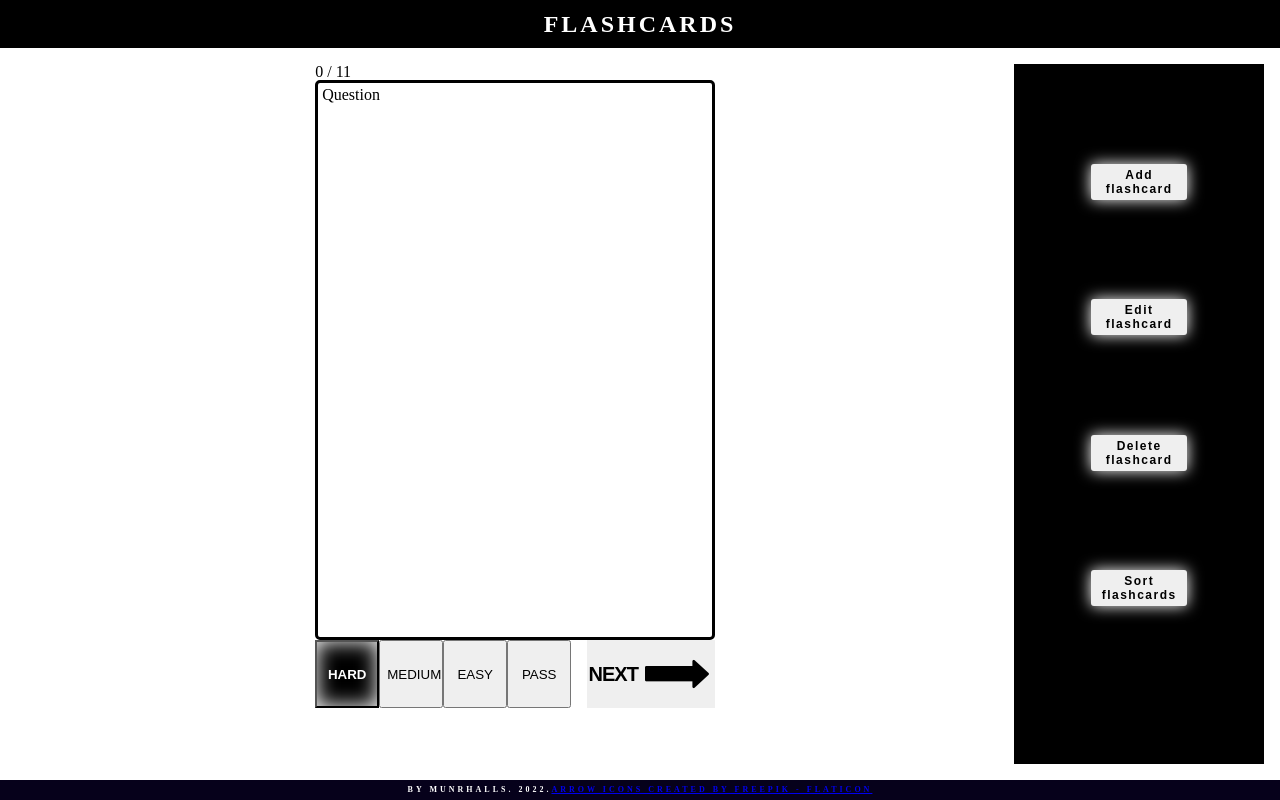
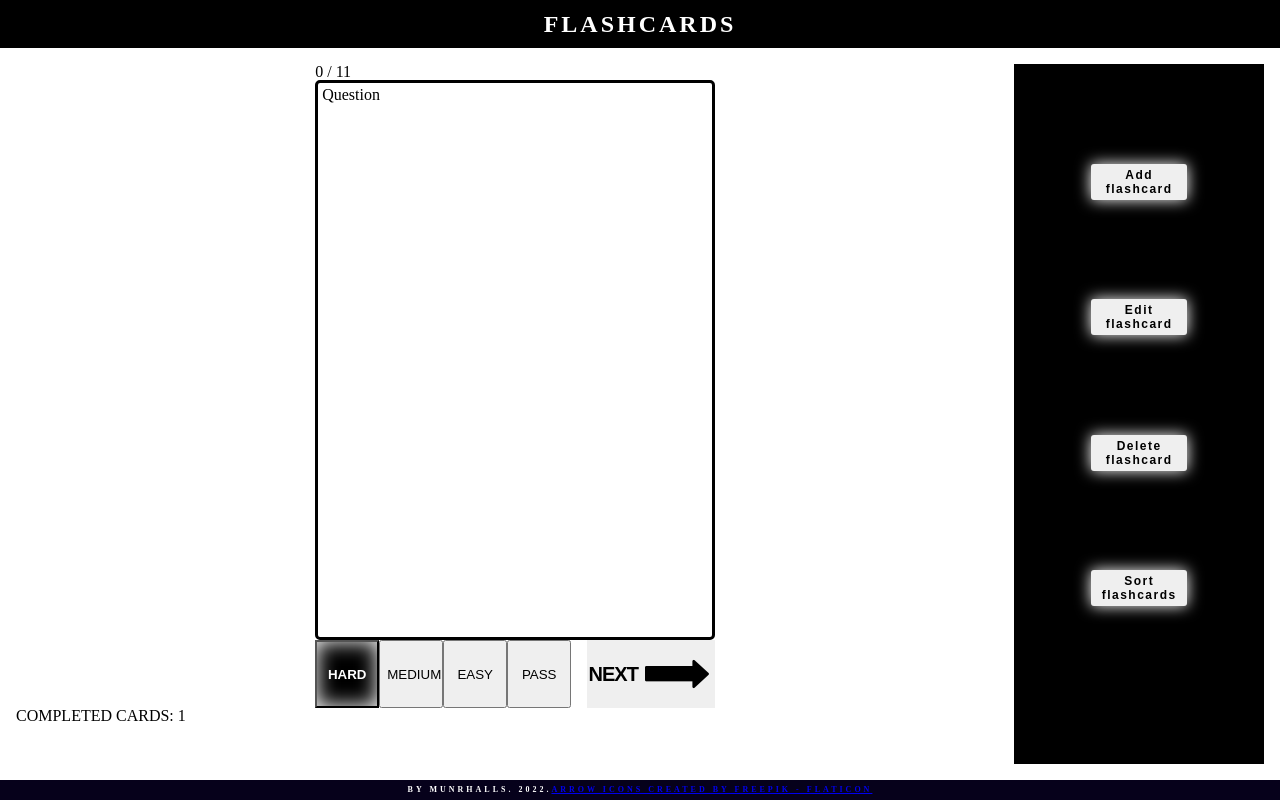
Before and after one commit to munrhalls/Oxus-Flashcards, a React (Create React App) app: page / in a window 1280 px wide. Built offline with nearby package versions, Linux system fonts and the light colour scheme.

Commit message:
completed cards comp start:

```diff
--- a/src/App.js
+++ b/src/App.js
@@ -2,6 +2,7 @@ import "./App.css";
 import { useEffect, useState } from "react";
 import { Modals } from "./Modals/Modals";
 import { Flashcards } from "./Flashcards/Flashcards";
+import { CompletedFlashcards } from "./Flashcards/CompletedFlashcards";
 import { ModalBtns } from "./Modals/ModalBtns";
 import { uuidv4 } from "@firebase/util";
 import {
@@ -245,10 +246,13 @@ function App() {
           {isLoading ? (
             <div style={{ fontSize: "120px" }}>Loading...</div>
           ) : (
-            <Flashcards
-              updateFlashcard={(flashcard) => updateFlashcard(flashcard)}
-              sortedFlashcards={sortedFlashcards}
-            />
+            <>
+              <Flashcards
+                updateFlashcard={(flashcard) => updateFlashcard(flashcard)}
+                sortedFlashcards={sortedFlashcards}
+              />
+              <CompletedFlashcards sortedFlashcards={sortedFlashcards} />
+            </>
           )}
         </div>
         <div className="Aside">
--- /dev/null
+++ b/src/Flashcards/CompletedFlashcards.js
@@ -0,0 +1,16 @@
+import React, { useState } from "react";
+
+export const CompletedFlashcards = ({ sortedFlashcards }) => {
+  const passCards = sortedFlashcards.filter((card) => card.difficulty === 0);
+  return (
+    <div className="CompletedFlashcards">
+      <h3 className="CompletedFlashcards__title">
+        COMPLETED CARDS:{" "}
+        <span className="CompletedFlashcards__title__number">
+          {passCards.length}
+        </span>
+      </h3>
+      <div></div>
+    </div>
+  );
+};
```
